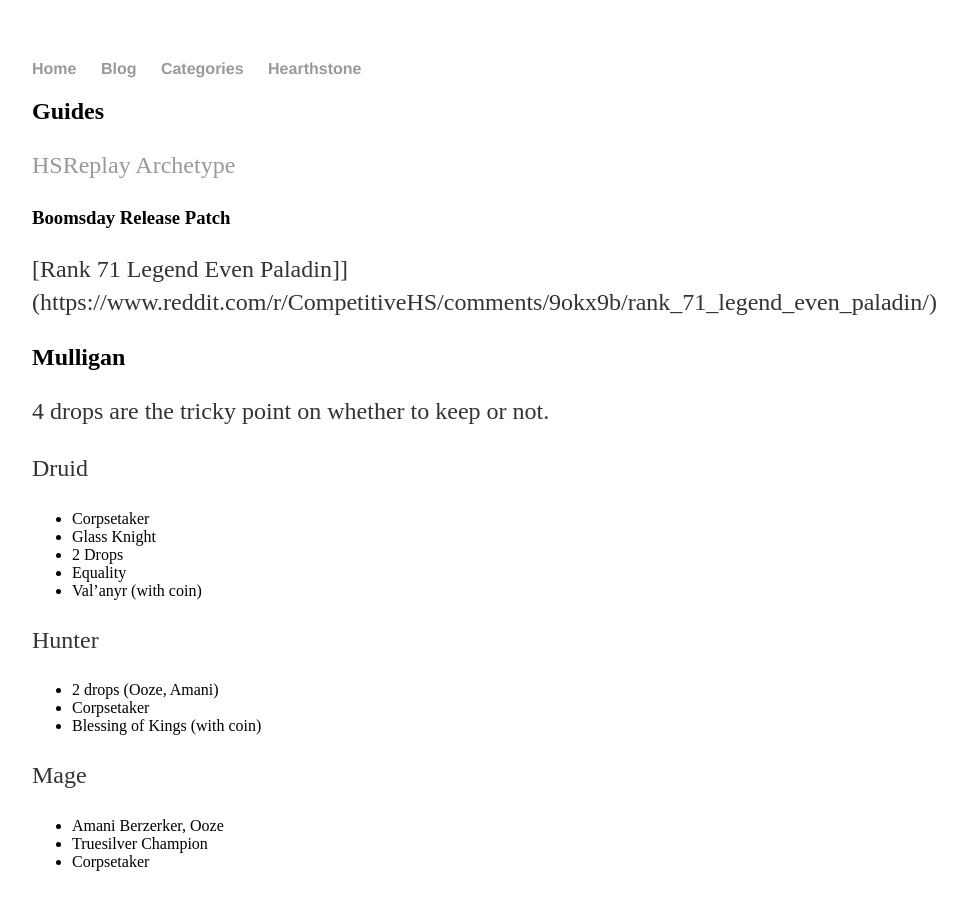
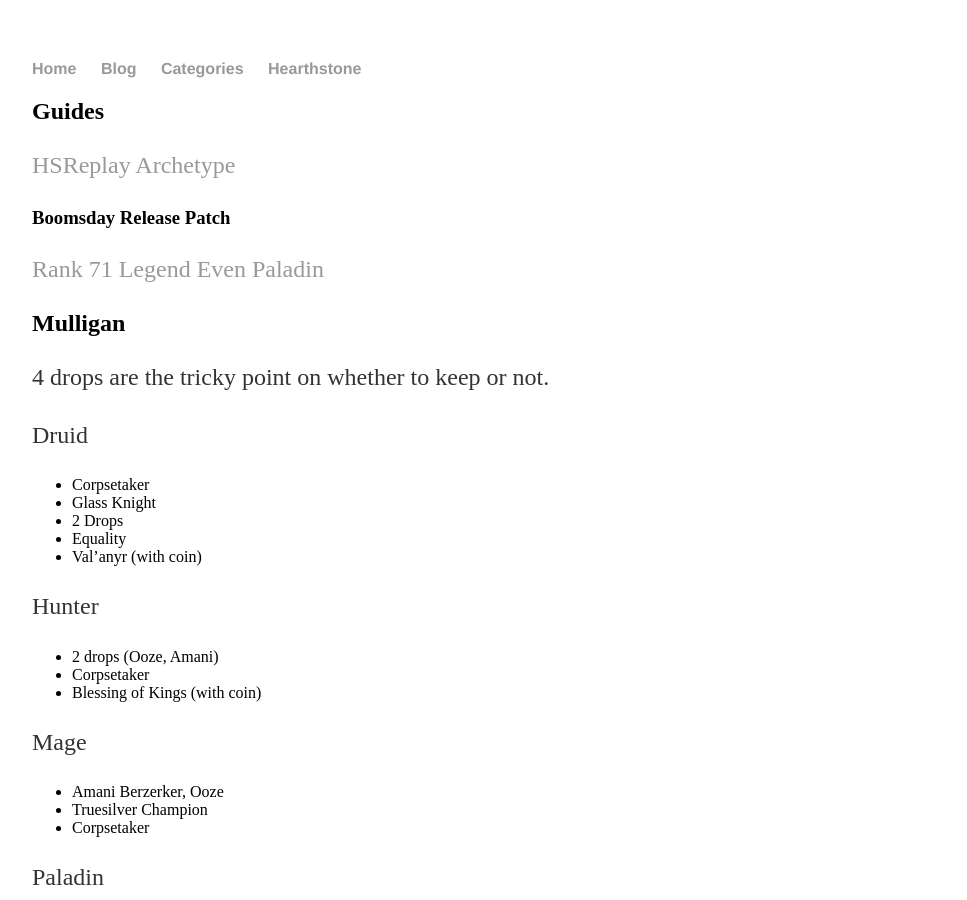
Before and after one commit to surgie/surgie.github.io, a Jekyll site: the page built from _posts/2018-10-21-evenpally.md, in a window 1280 px wide and 900 px high. Shown: the whole window, without its empty margins (160-1127 px from the left). Built offline with Jekyll 4.4.1, drawn with Linux system fonts in a browser that asks for light colours; our own code applies the rules of GitHub Pages for plain Markdown files.

Commit message:
Fix link on even pally

```diff
--- a/_posts/2018-10-21-evenpally.md
+++ b/_posts/2018-10-21-evenpally.md
@@ -10,7 +10,7 @@
 
 ### Boomsday Release Patch
 
-[Rank 71 Legend Even Paladin]](https://www.reddit.com/r/CompetitiveHS/comments/9okx9b/rank_71_legend_even_paladin/)
+[Rank 71 Legend Even Paladin](https://www.reddit.com/r/CompetitiveHS/comments/9okx9b/rank_71_legend_even_paladin/)
 
 ## Mulligan
 
```
